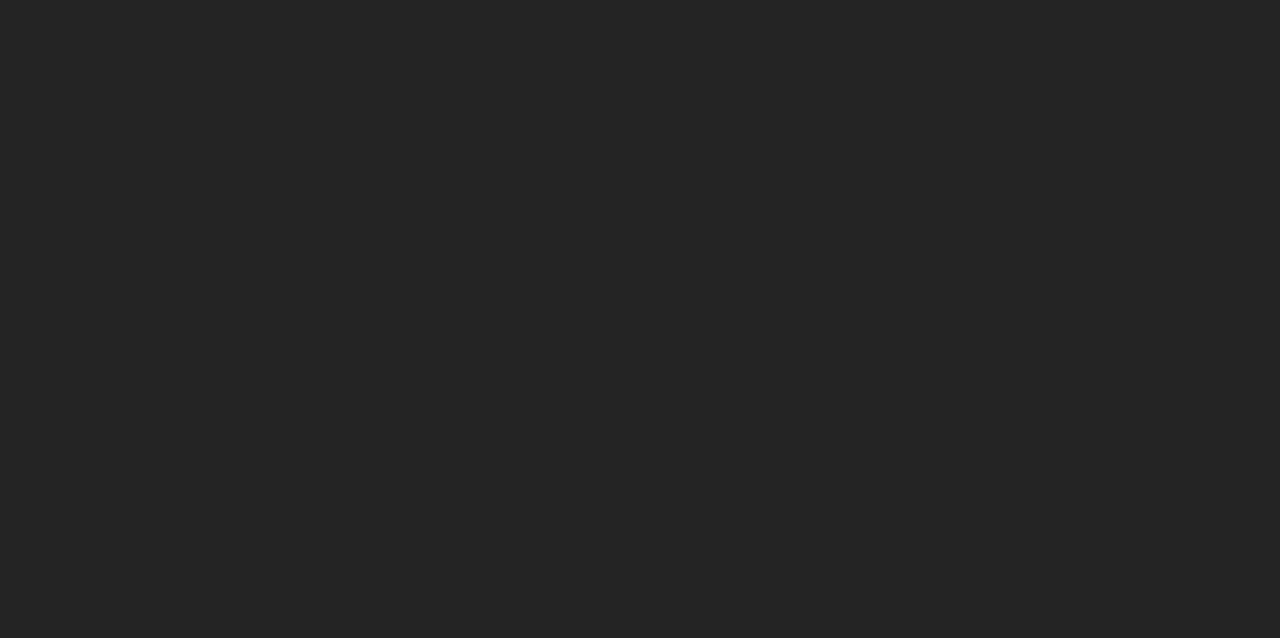
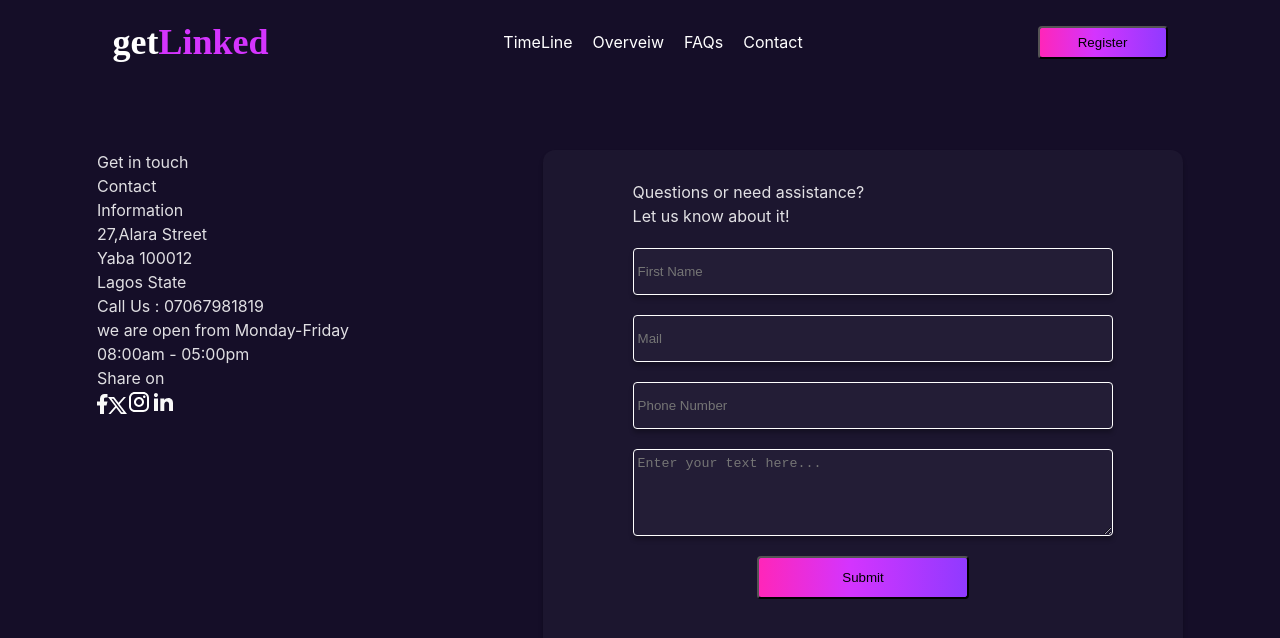
Before and after one commit to Iscoli/getlinked-mainchallenge, a React (Vite) app: page /contact in a window 1280 px wide. Before the commit this address had no page. Shown: the top 638 px of the page. Built offline with nearby package versions, Linux system fonts and the light colour scheme.

Commit message:
contact post request

```diff
--- a/package.json
+++ b/package.json
@@ -10,11 +10,13 @@
     "preview": "vite preview"
   },
   "dependencies": {
+    "axios": "^1.5.1",
     "framer-motion": "^10.16.4",
     "react": "^18.2.0",
     "react-dom": "^18.2.0",
     "react-intersection-observer": "^9.5.2",
-    "react-router-dom": "^6.16.0"
+    "react-router-dom": "^6.16.0",
+    "react-toastify": "^9.1.3"
   },
   "devDependencies": {
     "@types/react": "^18.2.15",
--- a/src/App.jsx
+++ b/src/App.jsx
@@ -1,6 +1,8 @@
 import { useState } from "react";
 import { BrowserRouter as Router, Route, Routes } from "react-router-dom";
-
+import Contact from "./pages/Contact";
+import { ToastContainer } from "react-toastify";
+import "react-toastify/dist/ReactToastify.css";
 import "./global.scss";
 import Home from "./pages/Home";
 
@@ -13,8 +15,10 @@ function App() {
         >
           <Routes>
             <Route path="/" element={<Home />} />
+            <Route path="/contact" element={<Contact />} />
           </Routes>
         </div>
+        <ToastContainer />
       </Router>
     </>
   );
--- /dev/null
+++ b/src/component/ContactComponents/Main.jsx
@@ -0,0 +1,173 @@
+import React from "react";
+import { useState } from "react";
+import styles from "./Main.module.scss";
+import facebook from "../../assets/facebook.svg";
+import twitter from "../../assets/twitter.svg";
+import instagram from "../../assets/instagram.svg";
+import linkedel from "../../assets/linkedel.svg";
+import axios from "axios";
+import { toast} from "react-toastify";
+import "react-toastify/dist/ReactToastify.css";
+
+
+
+function Main() {
+  const [form, setForm] = useState({
+    firstname: "",
+    email: "",
+    message: "",
+    phone: "",
+  });
+
+  const { firstname, message, email, phone } = form;
+
+  const [loading, setLoading] = useState(true);
+
+  const HandleChange = (e) => {
+    const { name, value } = e.target;
+    setForm({
+      ...form,
+      [name]: value,
+    });
+  };
+
+  const handleSubmit = async (e) => {
+    e.preventDefault();
+
+    if (firstname === "") {
+      toast("please fill in your name");
+       setLoading(false);
+      return;
+    }
+    else if (email === "") {
+      toast("please fill in your email");
+       setLoading(false);
+      return;
+    }
+    else if (phone === "") {
+      toast("please fill in the phone number box");
+      setLoading(false);
+      return;
+    }
+    else if (message === "") {
+      toast("please fill in th message box");
+       setLoading(false);
+      return;
+    }
+    else {
+      try {
+        const url = "https://backend.getlinked.ai/hackathon/contact-form";
+
+        const data = {
+          email,
+          phone_number: phone,
+          first_name: firstname,
+          message,
+        };
+        const response = await axios.post(url, data, {
+          headers: {
+            "Content-Type": "application/json",
+          },
+        });
+         toast.success('your message has been sent succefully')
+        // Handle a successful response here
+        console.log("Response:", response.data);
+      } catch (error) {
+        toast.error('something went wrong')
+        // Handle errors here
+        console.error("Error:", error);
+      }
+    }
+  };
+
+  return (
+    <section className={styles.MainContainer}>
+      <div className={styles.header}>
+        <div className={styles.header1}>
+          <p>Get in touch</p>
+          <p>
+            Contact <br></br>
+            Information
+          </p>
+          <p>
+            27,Alara Street <br></br>
+            Yaba 100012 <br></br>
+            Lagos State
+          </p>
+          <p>Call Us : 07067981819</p>
+          <p>
+            we are open from Monday-Friday <br></br>
+            08:00am - 05:00pm
+          </p>
+
+          <p>
+            <span className={styles.color}>Share on</span>
+            <br></br>
+            <img className={styles.social} src={facebook} />
+            <img className={styles.social} src={twitter} />
+            <img className={styles.social} src={instagram} />
+            <img className={styles.social} src={linkedel} />
+          </p>
+        </div>
+
+        <div className={styles.header2}>
+          <p>
+            Questions or need <br></br>
+            assistance? <br></br>
+            Let us know about it
+          </p>
+          <p>Email us below to any question related to our event.</p>
+        </div>
+      </div>
+
+      <div className={styles.FormContainer}>
+        <p className={styles.assistance}>Questions or need assistance?</p>
+        <p className={styles.assistance}>Let us know about it!</p>
+        <form onSubmit={handleSubmit}>
+          <div>
+            <input
+              type="text"
+              value={firstname}
+              name="firstname"
+              placeholder="First Name"
+              onChange={HandleChange}
+            />
+          </div>
+          <div>
+            <input
+              type="email"
+              value={email}
+              placeholder="Mail"
+              name="email"
+              onChange={HandleChange}
+            />
+          </div>
+          <div>
+            <input
+              type="number"
+              value={phone}
+              placeholder="Phone Number"
+              name="phone"
+              onChange={HandleChange}
+            />
+          </div>
+          <div>
+            <textarea
+              type="text"
+              name="message"
+              value={message}
+              placeholder="Enter your text here..."
+              onChange={HandleChange}
+            ></textarea>
+          </div>
+
+          <div className={styles.btn}>
+            <button type="submit">Submit</button>
+          </div>
+        </form>
+      </div>
+    </section>
+  );
+}
+
+export default Main;
--- /dev/null
+++ b/src/component/ContactComponents/Main.module.scss
@@ -0,0 +1,160 @@
+
+
+.MainContainer{
+  @media(min-width:920px){
+    display: flex;
+  justify-content: space-around;
+  margin-top:150px;
+  .btn{
+    display: flex;
+    justify-content: center;
+    button{
+
+      width: 172px;
+      height: 53px;
+      flex-shrink: 0;
+      border-radius: 4px;
+      background: linear-gradient(270deg, #903AFF 0%, #D434FE 56.42%, #FF26B9 99.99%, #FE34B9 100%);
+    }
+  }
+  }
+  margin-top:120px;
+  margin-bottom: 100px;
+  height:130vh;
+
+  .btn{
+    display: flex;
+    justify-content: center;
+    button{
+
+      width:33%;
+      height:43px;
+      flex-shrink: 0;
+      border-radius: 4px;
+      background: linear-gradient(270deg, #903AFF 0%, #D434FE 56.42%, #FF26B9 99.99%, #FE34B9 100%);
+    }
+  }
+}
+
+
+
+.FormContainer{
+  @media(min-width:920px){
+    width: 50%;
+    height:74vh;
+    flex-shrink: 0;
+    border-radius: 12px;
+  background: rgba(255, 255, 255, 0.03);
+  box-shadow: 0px 4px 4px 0px rgba(0, 0, 0, 0.25);
+  padding:30px 0;
+
+  & input{
+    border-radius: 4px;
+  border: 1px solid #FFF;
+  background: rgba(255, 255, 255, 0.03);
+  box-shadow: 0px 4px 4px 0px rgba(0, 0, 0, 0.25);
+  width: 75%;
+  height: 47px;
+  flex-shrink: 0;
+  display: flex;
+  justify-content: center;
+  align-items: center;
+  margin:20px 0;
+  margin-left:14%;
+  padding:20px;
+  color: #FFF;
+  }
+
+  p{
+    margin-left:14%;
+  }
+
+}
+
+& input{
+  width:75%;
+height: 47px;
+flex-shrink: 0;
+  border-radius: 4px;
+border: 1px solid #FFF;
+background: rgba(255, 255, 255, 0.03);
+box-shadow: 0px 4px 4px 0px rgba(0, 0, 0, 0.25);
+margin:20px 0;
+margin-left:14%;
+padding:6px;
+padding-left:4px;
+color: #FFF;
+}
+
+& textarea{
+  width:75%;
+  height: 47px;
+  flex-shrink: 0;
+    border-radius: 4px;
+  border: 1px solid #FFF;
+  background: rgba(255, 255, 255, 0.03);
+  box-shadow: 0px 4px 4px 0px rgba(0, 0, 0, 0.25);
+  margin:20px 0;
+  margin-left:14%;
+  padding:6px;
+  padding-left:4px;
+  color: #FFF;
+}
+
+& textarea{
+  @media(min-width:920px){
+    border-radius: 4px;
+  border: 1px solid #FFF;
+  background: rgba(255, 255, 255, 0.03);
+  box-shadow: 0px 4px 4px 0px rgba(0, 0, 0, 0.25);
+  width: 75%;
+  height: 87px;
+  flex-shrink: 0;
+  display: flex;
+  justify-content: center;
+  align-items: center;
+  margin:20px auto ;
+  margin-left:14%;
+  padding:6px;
+  padding-left:4px;
+  color: #FFF;
+  }
+
+}
+& .assistance{
+  @media(max-width:920px){
+    display:none;
+  }
+  display:block;
+}
+}
+
+
+
+
+
+
+
+
+.header {
+
+  .header1 {
+    @media (min-width: 920px) {
+
+      display: block;
+
+    }
+
+    display: none;
+  }
+  .header2 {
+    @media (min-width: 920px) {
+
+      display:none;
+
+    }
+     margin-left:14%;
+     padding-right: 100px;
+    display:block;
+  }
+}
--- /dev/null
+++ b/src/pages/Contact.jsx
@@ -0,0 +1,16 @@
+import React from 'react';
+import NavBar from '../molecules/Navbar';
+import Main from '../component/ContactComponents/Main';
+
+function Contact() {
+  return (
+    <>
+    <NavBar
+    style={{position:'relative'}}
+    />
+    <Main/>
+    </>
+  )
+}
+
+export default Contact
```
Also changed, not shown: src/component/SectionOne/SectionOne.jsx (deleted, +0 -15 lines), src/component/SectionOne/SectionOne.module.scss (deleted, +0 -28 lines), src/component/ContactComponents/Form.jsx (added), 1 other file (tests, documents, lock files or other folders).
